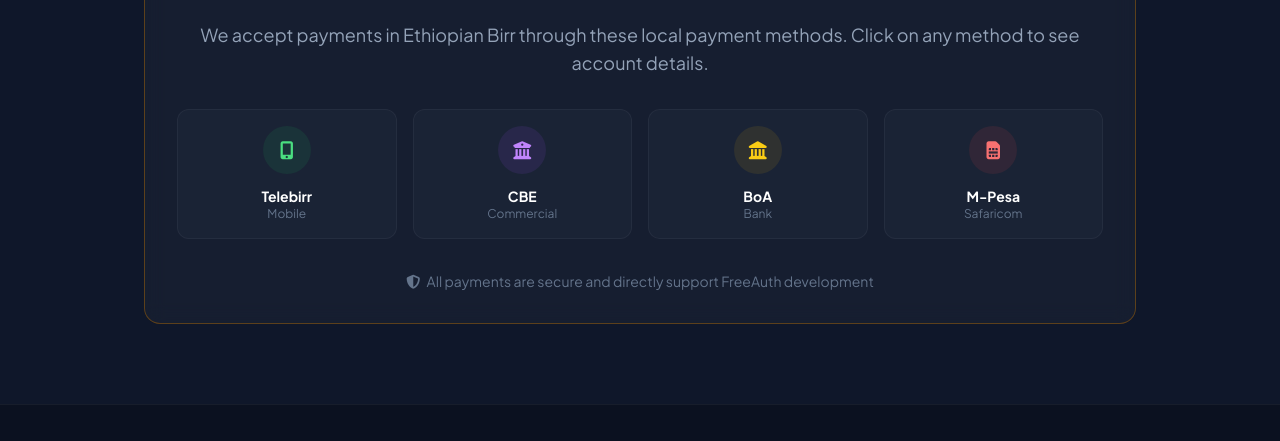
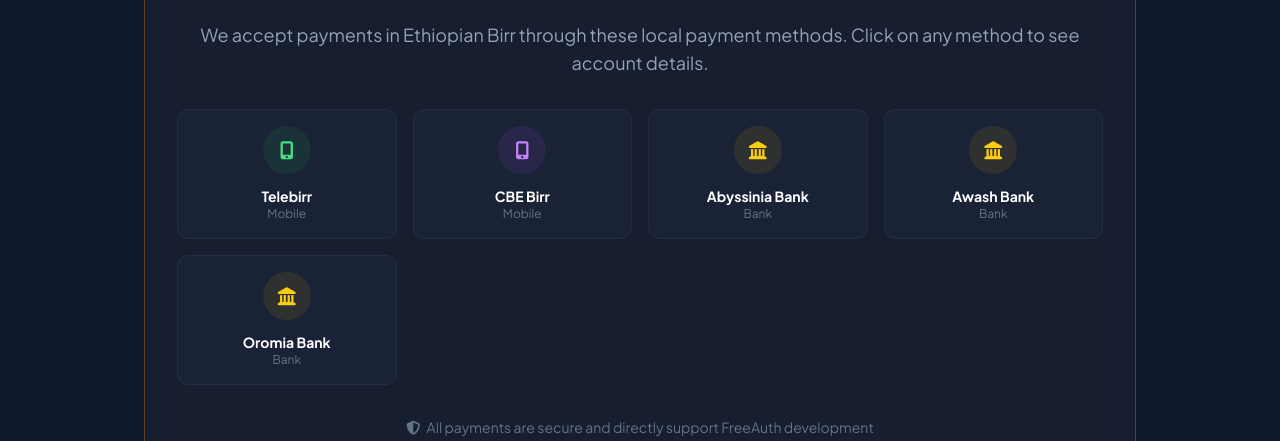
Before and after one commit to selamanapps/freeAuth, a website: page public/support.html in a window 1280 px wide. Shown: the part 1680-2121 px from the top of the page. Drawn offline with nearby package versions, Linux system fonts and the light colour scheme.

Commit message:
UI refinement

```diff
--- a/public/support.html
+++ b/public/support.html
@@ -330,7 +330,7 @@
             <a href="https://github.com/selamanapps/freeAuth" target="_blank" class="w-10 h-10 rounded-full bg-white/5 hover:bg-white/10 flex items-center justify-center text-white transition-colors">
               <i class="fab fa-github"></i>
             </a>
-            <a href="https://t.me/freeauth_support" target="_blank" class="w-10 h-10 rounded-full bg-blue-500/10 hover:bg-blue-500/20 text-blue-400 flex items-center justify-center transition-colors">
+            <a href="https://t.me/amancca" target="_blank" class="w-10 h-10 rounded-full bg-blue-500/10 hover:bg-blue-500/20 text-blue-400 flex items-center justify-center transition-colors">
               <i class="fab fa-telegram"></i>
             </a>
             <a href="mailto:amanccatt@gmail.com" class="w-10 h-10 rounded-full bg-red-500/10 hover:bg-red-500/20 text-red-400 flex items-center justify-center transition-colors">
@@ -352,8 +352,8 @@
           id: 'telebirr',
           name: 'Telebirr',
           type: 'Mobile Money',
-          accountName: 'Amanuel Chala',
-          accountNumber: '0943187807',
+          accountName: 'Amansisa Tadese',
+          accountNumber: '0970767670',
           color: 'from-green-500 to-green-600',
           iconClass: 'fas fa-mobile-alt',
           iconColor: 'text-green-400',
@@ -361,37 +361,48 @@
         },
         {
           id: 'cbe',
-          name: 'CBE',
-          type: 'Commercial Bank of Ethiopia',
-          accountName: 'Amanuel Chala',
-          accountNumber: '1000123456789',
+          name: 'CBE Birr',
+          type: 'Mobile Money',
+          accountName: 'Amansisa Tadese',
+          accountNumber: '0906659507',
           color: 'from-purple-600 to-purple-800', // CBE Purple
-          iconClass: 'fas fa-university',
+          iconClass: 'fas fa-mobile-alt',
           iconColor: 'text-purple-400',
           bg: 'bg-purple-500/10'
         },
         {
           id: 'boa',
-          name: 'BoA',
+          name: 'Abyssinia Bank',
           type: 'Bank of Abyssinia',
-          accountName: 'Amanuel Chala',
-          accountNumber: '12345678',
+          accountName: 'Amansisa Tadese',
+          accountNumber: '238565707',
           color: 'from-yellow-500 to-orange-600',
           iconClass: 'fas fa-landmark',
           iconColor: 'text-yellow-400',
           bg: 'bg-yellow-500/10'
         },
         {
-          id: 'mpesa',
-          name: 'M-Pesa',
-          type: 'Safaricom Ethiopia',
-          accountName: 'Amanuel Chala',
-          accountNumber: '0712345678',
-          color: 'from-red-500 to-red-600',
-          iconClass: 'fas fa-sim-card',
-          iconColor: 'text-red-400',
-          bg: 'bg-red-500/10'
-        }
+          id: 'awash',
+          name: 'Awash Bank',
+          type: 'Bank of Abyssinia',
+          accountName: 'Amansisa Tadese',
+          accountNumber: '013201659078400',
+          color: 'from-yellow-500 to-orange-600',
+          iconClass: 'fas fa-landmark',
+          iconColor: 'text-yellow-400',
+          bg: 'bg-yellow-500/10'
+        },
+        {
+          id: 'oromia',
+          name: 'Oromia Bank',
+          type: 'Bank',
+          accountName: 'Amansisa Tadese',
+          accountNumber: '1429673600002',
+          color: 'from-yellow-500 to-orange-600',
+          iconClass: 'fas fa-landmark',
+          iconColor: 'text-yellow-400',
+          bg: 'bg-yellow-500/10'
+        },
       ];
 
       // DOM Elements
```
